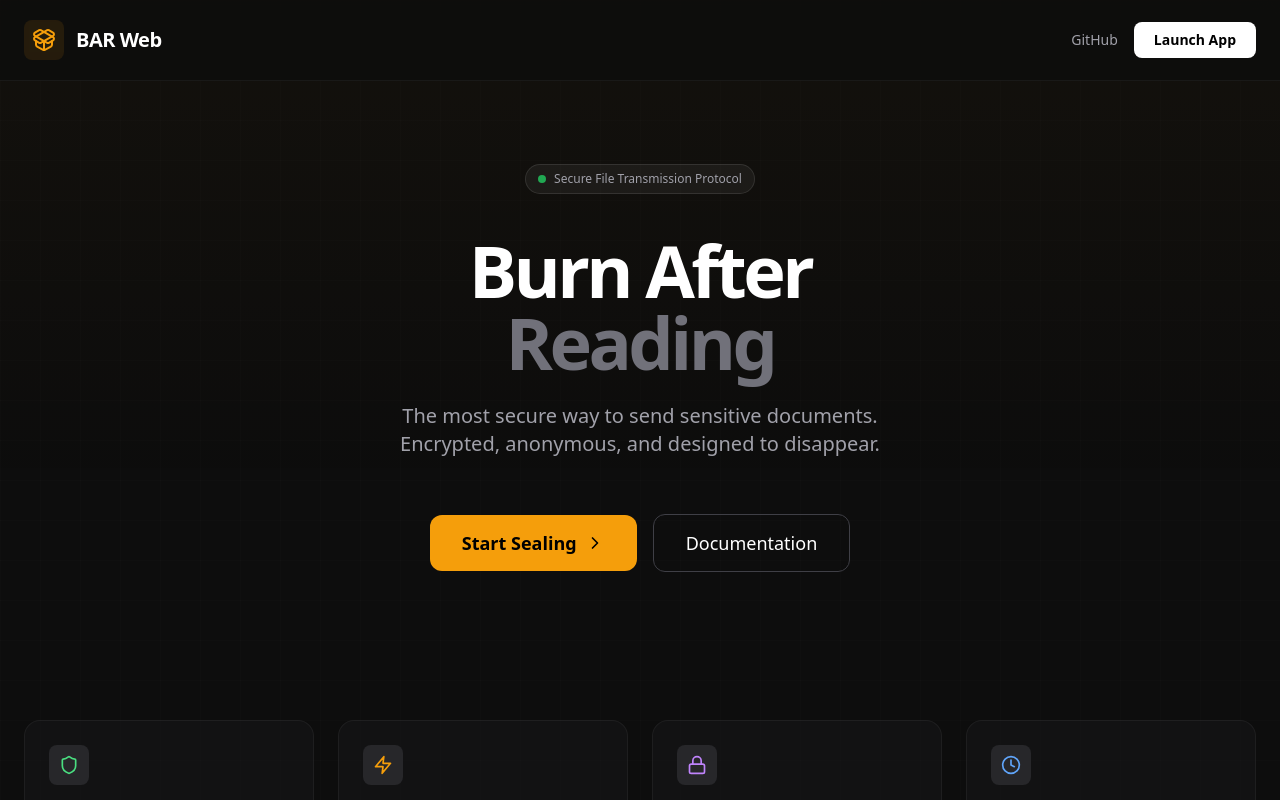
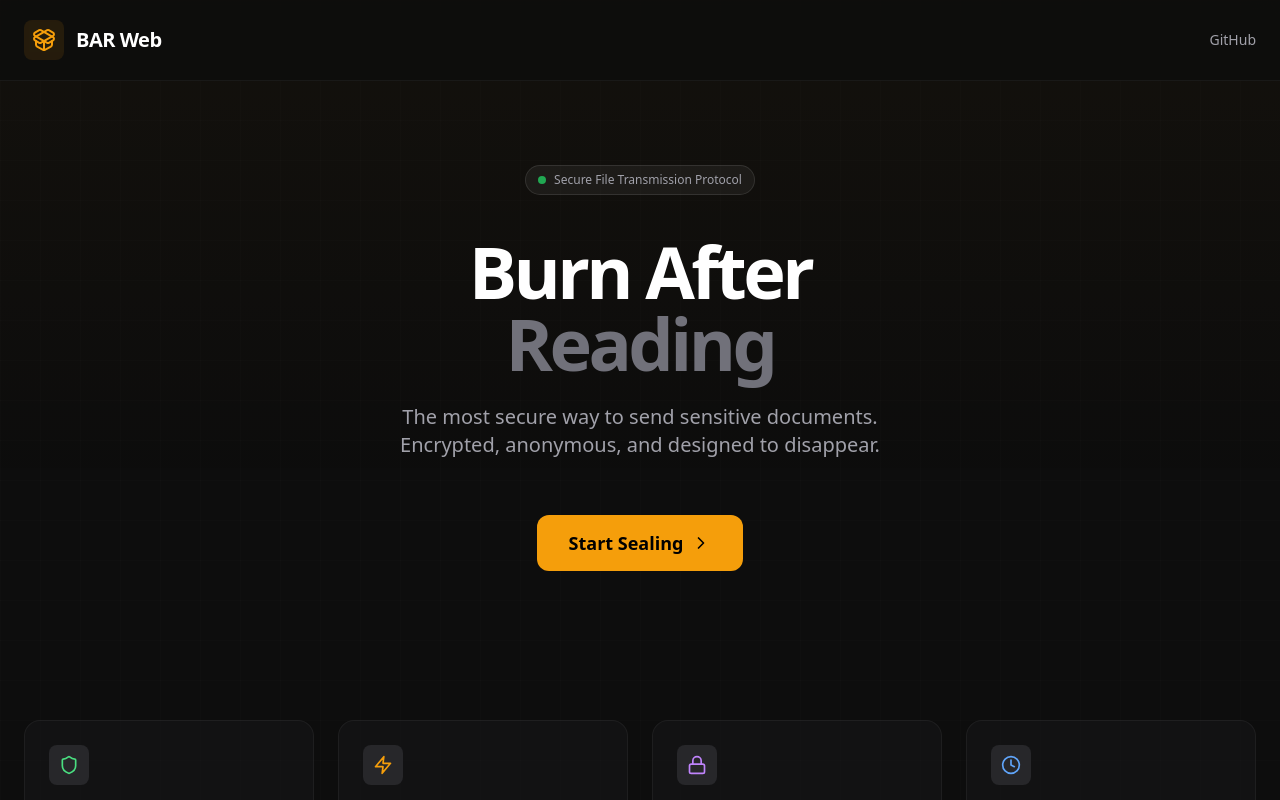
Before and after one commit to Mrtracker-new/BAR_RYY, a React (Vite) app in the folder frontend/: page / in a window 1280 px wide. Shown: the top 800 px of the page. Built offline with nearby package versions, Linux system fonts and the light colour scheme; no server answers.

Commit message:
LandingPage: Removed some buttons, less is more!

```diff
--- a/frontend/src/components/LandingPage.jsx
+++ b/frontend/src/components/LandingPage.jsx
@@ -71,12 +71,6 @@
           </div>
           <div className="flex items-center space-x-4">
             <a href="https://github.com/Mrtracker-new" target="_blank" rel="noreferrer" className="hidden sm:inline-block text-sm text-zinc-400 hover:text-white transition-colors">GitHub</a>
-            <button
-              onClick={() => navigate('/app')}
-              className="px-5 py-2 bg-white text-black text-sm font-semibold rounded-lg hover:bg-zinc-200 transition-colors"
-            >
-              Launch App
-            </button>
           </div>
         </div>
       </nav>
@@ -113,12 +107,6 @@
               >
                 <span>Start Sealing</span>
                 <ChevronRight className="w-5 h-5" />
-              </button>
-              <button
-                onClick={() => window.open('https://github.com/Mrtracker-new', '_blank')}
-                className="w-full sm:w-auto px-8 py-3.5 bg-transparent border border-zinc-700 hover:bg-zinc-800 text-white font-medium text-lg rounded-xl transition-all"
-              >
-                Documentation
               </button>
             </div>
           </motion.div>
```
